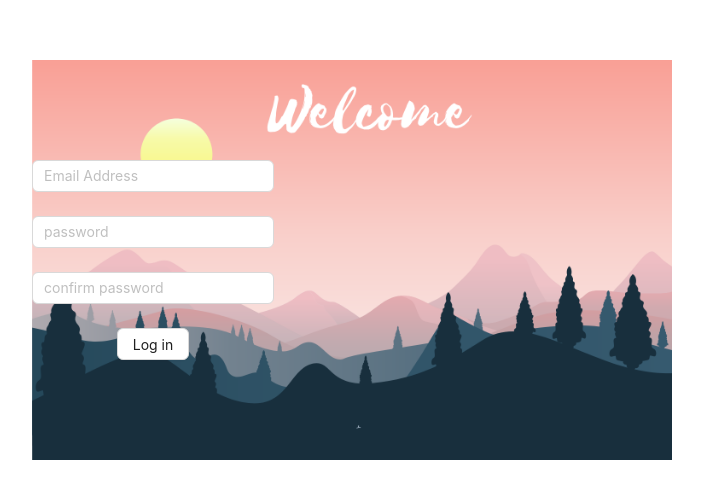
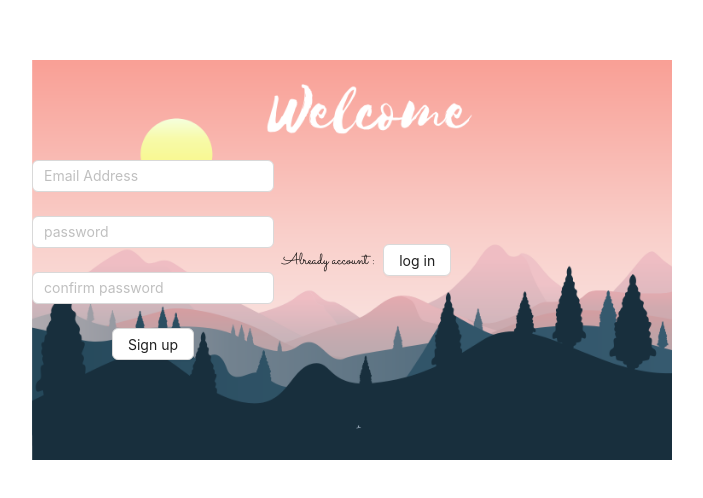
Before and after one commit to quantum0X/easy-notes, a React (Create React App) app: page /signup in a window 1280 px wide. Shown: the part 140-638 px from the top of the page, without its empty margins (288-991 px from the left). Built offline with nearby package versions, Linux system fonts and the light colour scheme; no server answers; the HTML template or start-up script is replaced by a standard one.

Commit message:
all routing set to login

```diff
--- a/src/Pages/Login.jsx
+++ b/src/Pages/Login.jsx
@@ -1,5 +1,5 @@
 import { Typography, Space, Image, Form, Input, Button, Row, Col } from "antd";
-import React, { useState } from "react";
+import React, { useEffect, useState } from "react";
 import { useNavigate } from "react-router-dom";
 import { useAuth } from "../context/AuthContext";
 import { ArrowLeftOutlined, MinusOutlined } from "@ant-design/icons";
@@ -7,17 +7,20 @@ import { ArrowLeftOutlined, MinusOutlined } from "@ant-design/icons";
 const PasswordSection = (props) => {
   const [password, setPassword] = useState("");
   const { signInHandle } = useAuth();
+  const [loading, setLoading] = useState(false);
+
   const navigate = useNavigate();
 
   const loginHandle = async (e) => {
     e.preventDefault();
+    setLoading(true);
     try {
-      const res = await signInHandle(props.mail, password);
-      console.log(res);
-      console.log("user lgged in");
+      await signInHandle(props.mail, password);
+      setLoading(false);
       navigate("/");
     } catch (err) {
       console.log(err);
+      setLoading(false);
     }
   };
   return (
@@ -42,6 +45,7 @@ const PasswordSection = (props) => {
           },
         }}
         onClick={loginHandle}
+        loading={loading}
       >
         Sign up
       </Button>
@@ -60,7 +64,8 @@ const Login = () => {
   const [loading, setLoading] = useState(false);
   const [passwordSection, setPasswordSection] = useState(false);
   const navigate = useNavigate();
-  const { checkMailHandle } = useAuth();
+  const { checkMailHandle, currentUser } = useAuth();
+
   const navigateHandle = () => {
     navigate("/signup");
   };
@@ -69,14 +74,7 @@ const Login = () => {
     e.preventDefault();
     setLoading(true);
     try {
-      const res = await checkMailHandle(email);
-      console.log(res);
-      if (res.length) {
-        setPasswordSection("cliked");
-        console.log("chenged");
-      } else {
-        console.log("not username");
-      }
+      await checkMailHandle(email);
       setLoading(false);
       setPasswordSection(true);
     } catch (err) {
@@ -84,6 +82,11 @@ const Login = () => {
       setLoading(false);
     }
   };
+
+  useEffect(() => {
+    if (currentUser) return navigate("/");
+  });
+
   return (
     <Space
       style={{
--- a/src/Pages/NewUser.jsx
+++ b/src/Pages/NewUser.jsx
@@ -86,8 +86,13 @@ const NewUser = () => {
                 onChange={(e) => setConfirmPassword(e.target.value)}
               />
             </Form.Item>
-            <Button onClick={submitHandle}>Log in</Button>
+            <Button onClick={submitHandle}>Sign up</Button>
           </Form>
+
+          <Space>
+            Already account :
+            <Button onClick={() => navigate("/login")}>log in</Button>
+          </Space>
         </Space>
       )}
     </div>
--- a/src/components/Dashboard.jsx
+++ b/src/components/Dashboard.jsx
@@ -60,7 +60,7 @@ const Dashboard = () => {
   // }, []);
 
   useEffect(() => {
-    if (!currentUser) return navigate("/signup");
+    if (!currentUser) return navigate("/login");
   });
 
   const menuClickHandle = (e) => {
--- a/src/router/PrivateRoute.js
+++ b/src/router/PrivateRoute.js
@@ -4,7 +4,7 @@ import { useAuth } from '../context/AuthContext'
 
 const PrivateRoute = () => {
     const auth = useAuth()
-    return auth ? <Outlet /> : <Navigate to={"/signup"} />
+    return auth ? <Outlet /> : <Navigate to={"/login"} />
 }
 
 export default PrivateRoute
--- a/src/router/PublicRoute.js
+++ b/src/router/PublicRoute.js
@@ -9,7 +9,6 @@ const router = createBrowserRouter(
     createRoutesFromElements(
         <Route>
             <Route element={<PrivateRoute />}>
-
                 <Route path="/" element={<Dashboard />} exact />
             </Route>
             <Route path="/signup" element={<NewUser />} />
```
